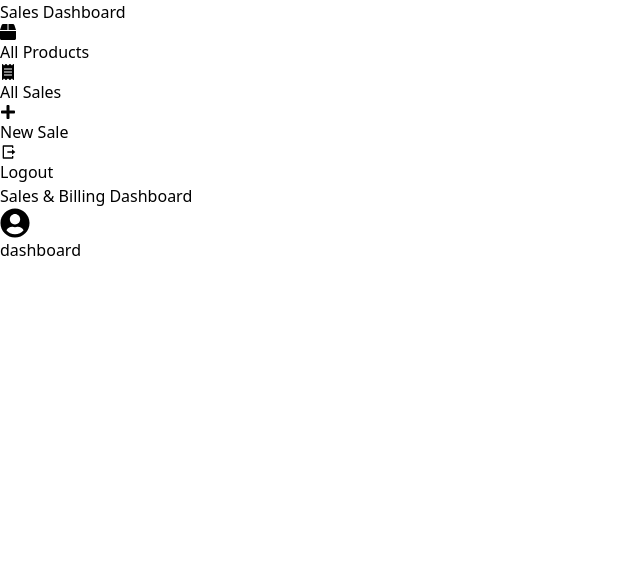
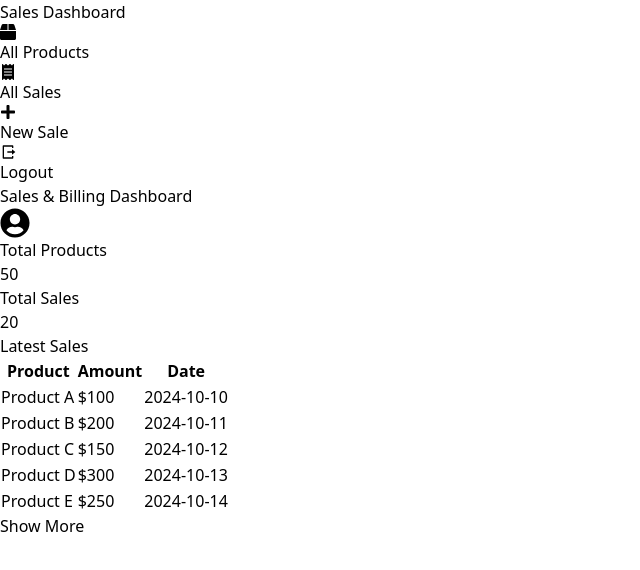
Before and after one commit to rameessiyad/sales-billing, a React (Vite) app in the folder client/: page / in a window 1280 px wide. Shown: the top 570 px of the page, without its empty margins (0-640 px from the left). Built offline with nearby package versions, Linux system fonts and the light colour scheme.

Commit message:
Dashboard ui added

```diff
--- a/client/src/Routing/Routing.jsx
+++ b/client/src/Routing/Routing.jsx
@@ -1,9 +1,9 @@
 import React, { lazy, Suspense } from 'react'
 import { Route, Routes } from 'react-router-dom'
 import LoadingSpinner from '../components/LoadingSpinner';
-import LoginForm from '../pages/LoginForm';
 
 const Dashboard = lazy(() => import('../pages/Dashboard'));
+const LoginForm = lazy(() => import('../pages/LoginForm'));
 
 const Routing = () => {
     return (
--- a/client/src/components/LoadingSpinner.jsx
+++ b/client/src/components/LoadingSpinner.jsx
@@ -1,16 +1,13 @@
 import React from 'react'
-import AppLayout from './Layout/AppLayout'
 
 const LoadingSpinner = () => {
     return (
-        <AppLayout>
-            <div className='flex items-center justify-center min-h-screen'>
-                <div
-                    className="inline-block h-8 w-8 animate-spin rounded-full border-4 border-solid border-black border-r-transparent"
-                    role="status">
-                </div>
+        <div className='flex items-center justify-center min-h-screen'>
+            <div
+                className="inline-block h-8 w-8 animate-spin rounded-full border-4 border-solid border-black border-r-transparent"
+                role="status">
             </div>
-        </AppLayout>
+        </div>
     )
 }
 
--- a/client/src/pages/Dashboard.jsx
+++ b/client/src/pages/Dashboard.jsx
@@ -1,12 +1,80 @@
-import React from 'react'
-import AppLayout from '../components/Layout/AppLayout'
+import React, { useEffect, useState } from 'react';
+import AppLayout from '../components/Layout/AppLayout';
+
+const mockSales = [
+  { id: 1, product: 'Product A', amount: 100, date: '2024-10-10' },
+  { id: 2, product: 'Product B', amount: 200, date: '2024-10-11' },
+  { id: 3, product: 'Product C', amount: 150, date: '2024-10-12' },
+  { id: 4, product: 'Product D', amount: 300, date: '2024-10-13' },
+  { id: 5, product: 'Product E', amount: 250, date: '2024-10-14' },
+  { id: 6, product: 'Product F', amount: 350, date: '2024-10-15' }
+];
 
 const Dashboard = () => {
+  const [totalProducts, setTotalProducts] = useState(0);
+  const [totalSales, setTotalSales] = useState(0);
+  const [latestSales, setLatestSales] = useState([]);
+
+  useEffect(() => {
+    setTotalProducts(50);
+    setTotalSales(20);
+    setLatestSales(mockSales);
+  }, []);
+
   return (
     <AppLayout>
-      dashboard
+      <div className="p-6 space-y-6">
+        {/* Total Products and Total Sales */}
+        <div className="grid grid-cols-2 gap-6">
+          {/* Total Products */}
+          <div className="p-4 bg-white shadow-lg rounded-lg">
+            <h3 className="text-lg font-semibold text-gray-700">Total Products</h3>
+            <p className="mt-2 text-3xl font-bold text-gray-900">{totalProducts}</p>
+          </div>
+
+          {/* Total Sales */}
+          <div className="p-4 bg-white shadow-lg rounded-lg">
+            <h3 className="text-lg font-semibold text-gray-700">Total Sales</h3>
+            <p className="mt-2 text-3xl font-bold text-gray-900">{totalSales}</p>
+          </div>
+        </div>
+
+        {/* Latest Sales as Table */}
+        <div className="bg-white p-6 shadow-lg rounded-lg">
+          <h3 className="text-lg font-semibold text-gray-700 mb-4">Latest Sales</h3>
+
+          {/* Sales Table */}
+          <div className="overflow-x-auto">
+            <table className="min-w-full bg-white border border-gray-300 rounded-lg">
+              <thead>
+                <tr className="bg-gray-100 border-b">
+                  <th className="px-4 py-3 text-left text-gray-600 font-semibold">Product</th>
+                  <th className="px-4 py-3 text-left text-gray-600 font-semibold">Amount</th>
+                  <th className="px-4 py-3 text-left text-gray-600 font-semibold">Date</th>
+                </tr>
+              </thead>
+              <tbody>
+                {latestSales.slice(0, 5).map((sale) => (
+                  <tr key={sale.id} className="border-b hover:bg-gray-50 transition">
+                    <td className="px-4 py-3 text-gray-700 font-medium">{sale.product}</td>
+                    <td className="px-4 py-3 text-gray-700">${sale.amount}</td>
+                    <td className="px-4 py-3 text-gray-500">{sale.date}</td>
+                  </tr>
+                ))}
+              </tbody>
+            </table>
+          </div>
+
+          {/* Show More Button */}
+          <div className="mt-4 text-center">
+            <button className="px-4 py-2 text-sm text-white bg-blue-600 rounded-md hover:bg-blue-700 focus:outline-none">
+              Show More
+            </button>
+          </div>
+        </div>
+      </div>
     </AppLayout>
-  )
-}
+  );
+};
 
-export default Dashboard
+export default Dashboard;
```
